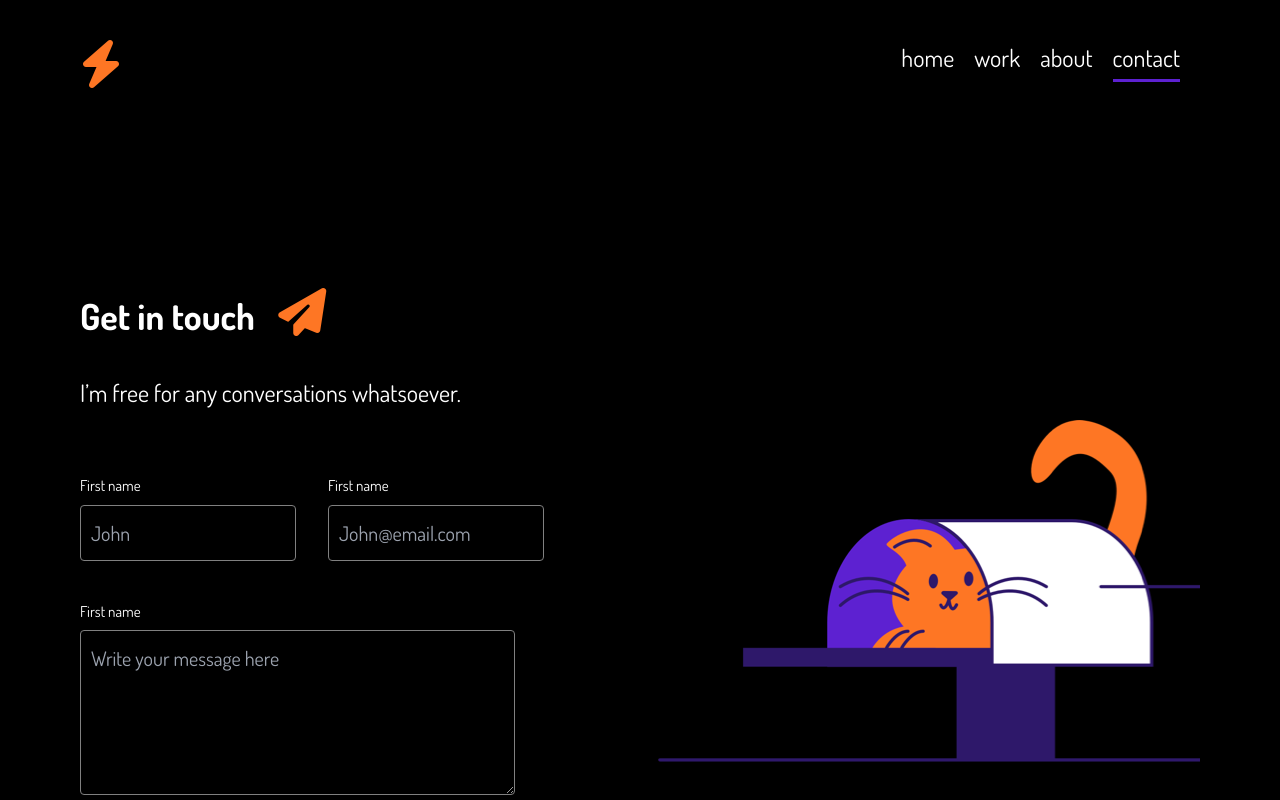
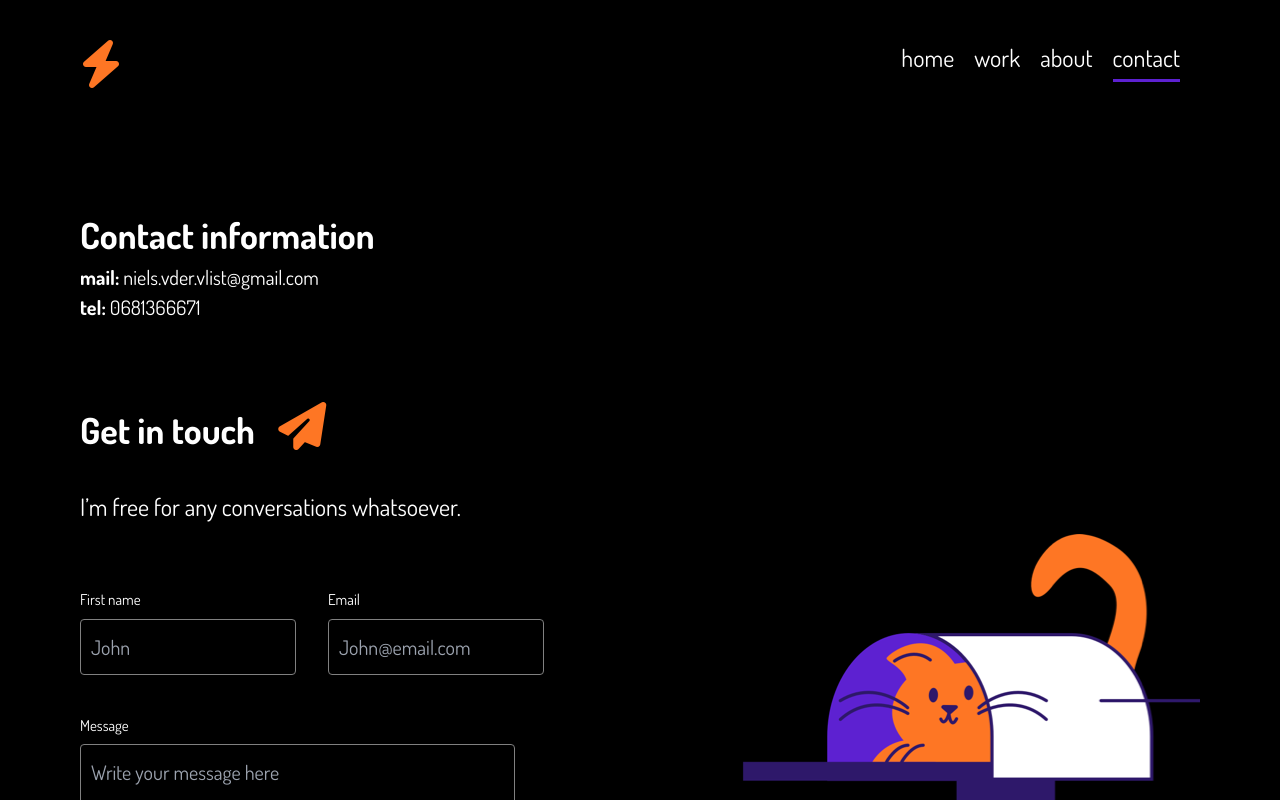
Before and after one commit to nielsvandervlist/portfolio-website, a Next.js app: page /contact in a window 1280 px wide. Shown: the top 800 px of the page. Built offline with nearby package versions, Linux system fonts and the light colour scheme.

Commit message:
Add animations

```diff
--- a/components/layout/Header.js
+++ b/components/layout/Header.js
@@ -7,7 +7,7 @@ export default function Header({}){
     const path = Router.pathname
 
     return <header>
-        <Link href={'/'}><a><i className="fa-solid fa-bolt"/></a></Link>
+        <Link href={'/'}><a className={'logo'}><i className="fa-solid fa-bolt"/></a></Link>
         <nav className={'ml-auto'}>
             <ul>
                 <li className={`${path === '/' ? 'active' : ''}`}><Link href={'/'}>home</Link></li>
--- a/components/sections/Contact.js
+++ b/components/sections/Contact.js
@@ -41,7 +41,7 @@ export default function Contact({}) {
                         />
                     </div>
                     <div className={'form__field'}>
-                        <label htmlFor={'email'}>First name</label>
+                        <label htmlFor={'email'}>Email</label>
                         <input
                             onChange={(e) => setForm({...form, email: e.target.value})}
                             type={'email'}
@@ -52,7 +52,7 @@ export default function Contact({}) {
                 </fieldset>
                 <fieldset className={'mb-10'}>
                     <div className={'form__field mr-8'}>
-                        <label htmlFor={'message'}>First name</label>
+                        <label htmlFor={'message'}>Message</label>
                         <textarea
                             value={form.message || ''}
                             placeholder={'Write your message here'}
--- a/pages/contact.js
+++ b/pages/contact.js
@@ -2,9 +2,16 @@ import WithTransition from '/components/transitions/WithTransition'
 import Layout from '../components/layout/Layout'
 import Contact from '../components/sections/Contact'
 
-function ContactPage({}){
+function ContactPage({}) {
     return <Layout>
         <div className={'col-span-12 my-20'}>
+            <div className={'contact-info'}>
+                <h2>Contact information</h2>
+                <ul>
+                    <li><span>mail:</span> niels.vder.vlist@gmail.com</li>
+                    <li><span>tel:</span> 0681366671</li>
+                </ul>
+            </div>
             <Contact/>
         </div>
     </Layout>
--- a/styles/layout/header.scss
+++ b/styles/layout/header.scss
@@ -2,7 +2,20 @@ header {
     padding: 40px 0;
     @apply col-span-12 flex;
     .logo {
+        transition: 0.75s all ease-in-out;
+        transform: rotate(0deg);
 
+        i{
+            transition: 0.75s all ease-in-out;
+            color: #FE7624;
+        }
+
+        &:hover {
+            transform: rotate(360deg);
+            i{
+                color: yellow;
+            }
+        }
     }
 
     nav {
@@ -14,9 +27,26 @@ header {
                 color: white;
                 margin-right:20px;
                 font-size: 24px;
+                position: relative;
+
+                &:before{
+                    content: '';
+                    position: absolute;
+                    height: 3px;
+                    background: #5D21D1;
+                    left: 0;
+                    right: 100%;
+                    bottom: -6px;
+                    transition: 0.3s all ease-in-out;
+                }
+
+                &:hover {
+                    &:before{
+                        right: 0%;
+                    }
+                }
 
                 &.active {
-                    position: relative;
                     &:before{
                         content: '';
                         position: absolute;
--- a/styles/layout/hero.scss
+++ b/styles/layout/hero.scss
@@ -3,7 +3,16 @@
     align-items: center;
     &__text {
         h1 {
+            span{
+                transition: 0.1s all ease-in-out;
+                transform: skewX(0) scale(1) translateX(0);
+                display: inline-block;
+                cursor: grab;
 
+                &:hover{
+                    transform: skew(-15deg) scale(1.1) translateX(20px);
+                }
+            }
         }
 
         h2 {
@@ -13,6 +22,10 @@
     }
 
     &__image {
-
+        transform: rotateY(0);
+        transition: 0.3s all ease-in-out;
+        &:hover {
+            transform: rotateY(-180deg);
+        }
     }
 }
--- /dev/null
+++ b/styles/sections/contact.scss
@@ -0,0 +1,11 @@
+.contact-info {
+    ul {
+        li{
+            font-size: 20px;
+            color: white;
+            span{
+                font-weight: bold;
+            }
+        }
+    }
+}
--- a/styles/sections/work.scss
+++ b/styles/sections/work.scss
@@ -4,11 +4,21 @@
         align-items: center;
 
         i {
+            transition: 0.3s all ease-in-out;
+            transform: scale(1);
             margin-right: 20px;
+
+            &:hover{
+                transform: scale(1.1);
+            }
         }
 
         img {
             margin-left: 40px;
+            transition: 0.3s all ease-in-out;
+            &:hover {
+                margin-left: 100px;
+            }
         }
 
         @media (max-width: 1024px) {
--- a/styles/styles.scss
+++ b/styles/styles.scss
@@ -13,6 +13,7 @@
 @import '/styles/layout/layout.scss';
 @import '/styles/sections/work.scss';
 @import '/styles/sections/about.scss';
+@import '/styles/sections/contact.scss';
 @import '/styles/sections/swiper.scss';
 @import '/styles/cards/cards.scss';
 @import '/styles/buttons/button.scss';
```
Also changed, not shown: 1 other file (tests, documents, lock files or other folders).
